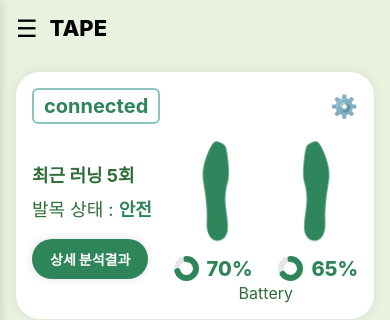
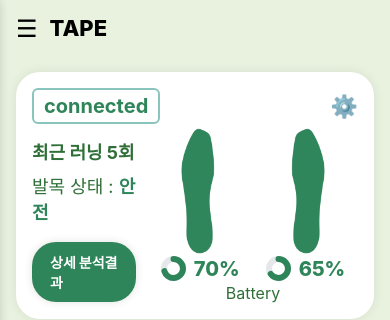
Before and after one commit to StarChoiMarine/TapeRunner, a React Native app: screen /Home in a window 390 px wide. Shown: the top 320 px of the page. Built offline with nearby package versions, Linux system fonts and the light colour scheme.

Commit message:
화면 미세 조정

```diff
--- a/src/components/DeviceStatusCard.tsx
+++ b/src/components/DeviceStatusCard.tsx
@@ -166,16 +166,16 @@
 
         <View style={{ alignItems: 'center' }}>
 
-            <View style={{ flexDirection: 'row', gap: 20, alignItems: 'center' }}>
+            <View style={{ flexDirection: 'row', gap: 10, alignItems: 'center' }}>
             <FootIcon
                 side="L"
                 color={isConnected ? batteryColor(batteryLeft) : MUTED}
-                boxW={80} boxH={110} scale={1.55}   // 레이아웃은 80x110, 보이는 건 1.35배
+                boxW={100} boxH={110} scale={1.55}   // 레이아웃은 80x110, 보이는 건 1.35배
             />
             <FootIcon
                 side="R"
                 color={isConnected ? batteryColor(batteryRight) : MUTED}
-                boxW={80} boxH={110} scale={1.55}
+                boxW={100} boxH={110} scale={1.55}
             />
             </View>
 
```
